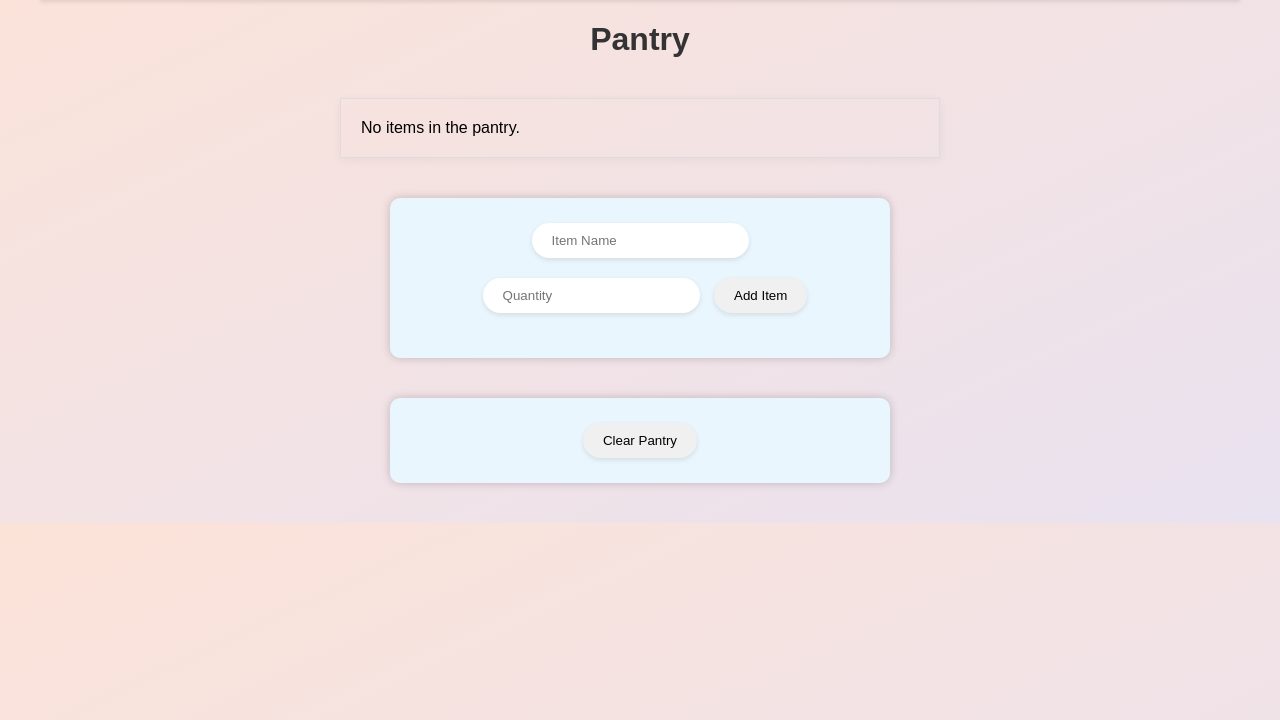
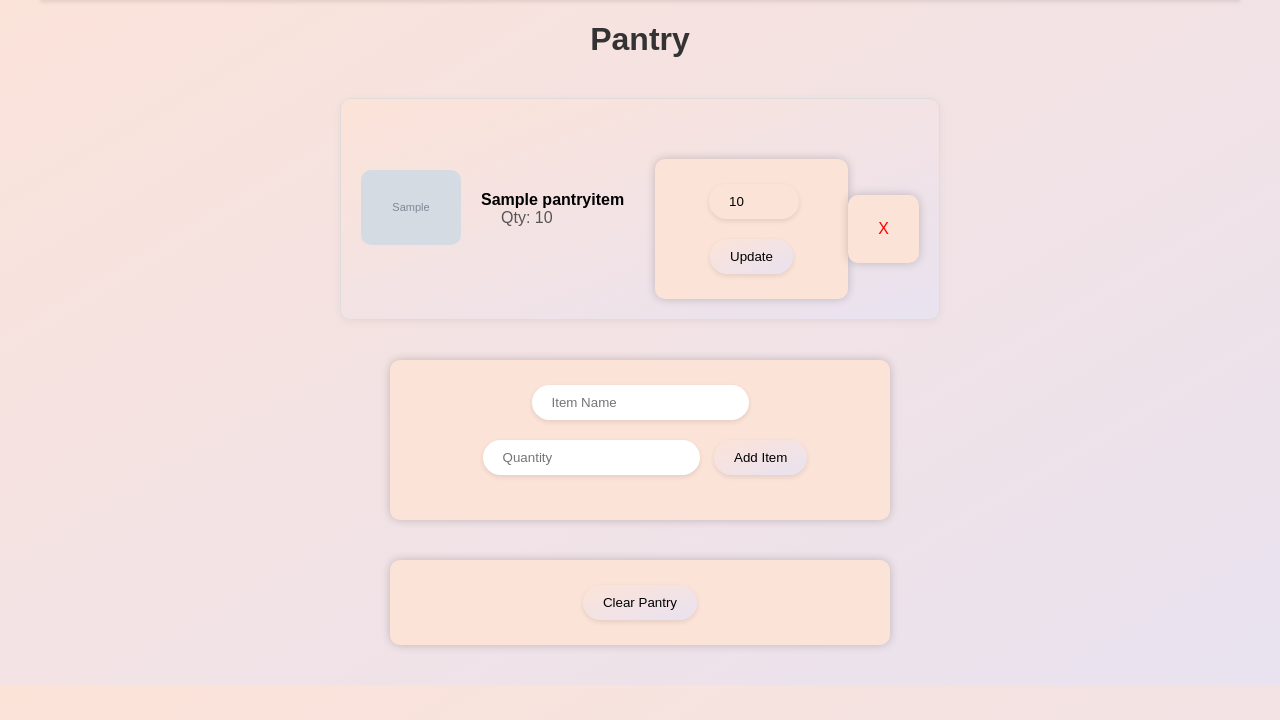
Before and after one commit to knight-jsol/MealPlannerApp, a Django app: page /pantry in a window 1280 px wide. Shown: the part 80-800 px from the top of the page. Run offline with Django 4.2, Linux system fonts and the light colour scheme; tables that the repository leaves empty hold one stand-in row (values such as "Sample post"); grey boxes marked "Sample" are stand-in pictures; parts of the project's set-up code (start-up, migrations or seed data) failed here and were passed over.

Commit message:
EDITS FOR PROFILE PAGE AND IMAGE GENERATOR

```diff
--- a/webpage/generate_image.py
+++ b/webpage/generate_image.py
@@ -1,6 +1,6 @@
 # import requests
 #
-# api_key = "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"
+# api_key = "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"
 # endpoint = "https://api.openai.com/v1/images/generations"
 #
 # headers = {
--- a/webpage/static/sheet.css
+++ b/webpage/static/sheet.css
@@ -1,6 +1,6 @@
 body {
     font-family: Arial, sans-serif;
-    background-color: #f0f0f0;
+    background-color: #FCE3D8;;
     margin: 0;
     padding: 20px;
 }
@@ -16,12 +16,12 @@ h1, h2 {
 .subheading {
     font-size: 16px;
     text-align: center;
-    color: #555;
+    color: #FCE3D8;
     margin-bottom: 25px; /* Added some space below the subheading for better spacing */
 }
 
 form {
-    background-color: #eaf6fd;
+    background-color: #FCE3D8;
     border-radius: 10px;
     padding: 25px;  /* Increased padding for a bit more spacious look */
     box-shadow: 0px 0px 10px rgba(0, 0, 0, 0.2);
--- a/webpage/templates/home.html
+++ b/webpage/templates/home.html
@@ -16,7 +16,8 @@
         <a href="{% url 'pantry' %}">Pantry</a>
         <a href="{% url 'cart' %}">Shopping Cart</a>
         <a href="{% url 'my_recipes' %}">My Recipes</a>
-        <a href="{% url 'forgot_password' %}">Forgot Password</a>
+        <a href="{% url 'profile' %}">Profile</a>
+
     </div>
 </main>
 {% endblock %}
--- a/webpage/templates/pantry.html
+++ b/webpage/templates/pantry.html
@@ -104,14 +104,55 @@
             border: none;
             box-shadow: 0 2px 5px rgba(0, 0, 0, 0.1);
             cursor: pointer;
-            background-color: #f0f0f0;
+            background: linear-gradient(to bottom right, #FCE3D8, #E9E2F0);
             transition: background-color 0.3s;
         }
 
         form input[type="submit"]:hover {
             background-color: #e0e0e0;
         }
-    </style>
+             .delete-button {
+        border: none;
+        background-color: transparent;
+        cursor: pointer;
+        color: red;
+        font-size: 16px;
+        padding: 0 5px;
+    }
+    .quantity-form {
+        display: inline-block;
+    }
+    .quantity-form input[type="number"] {
+        width: 50px;
+        margin-right: 5px;
+    }
+    .pantry-item-container {
+        background: linear-gradient(to bottom right, #FCE3D8, #E9E2F0);
+        border-radius: 10px;
+        padding: 10px;
+        margin-bottom: 10px;
+        display: flex;
+        align-items: center;
+    }
+       .quantity-form input[type="number"] {
+        width: 50px;
+        margin-right: 5px;
+        background-color: #FCE3D8; /* Set the background color to #FCE3D8 */
+        border: none;
+        padding: 10px 20px;
+        border-radius: 20px;
+    }
+
+    .quantity-form input[type="submit"] {
+        padding: 10px 20px;
+        border-radius: 20px;
+        border: none;
+        box-shadow: 0 2px 5px rgba(0, 0, 0, 0.1);
+        cursor: pointer;
+        background: linear-gradient(to bottom right, #FCE3D8, #E9E2F0);
+        transition: background-color 0.3s;
+    }
+</style>
 </head>
 
 <body>
@@ -125,20 +166,36 @@
 
     <h1>Pantry</h1>
 
-    <ul class="pantry-list">
+    <ul class="pantry-list" style="list-style: none; padding: 0;">
         {% for item in pantry_items %}
-            <li>
-                <div class="pantry-image">
+             <li class="pantry-item-container">
+                <!-- Image Display -->
+                <div class="pantry-image" style="flex: 0 0 100px; margin-right: 20px;">
                     {% if item.image_url %}
-                        <img src="{{ item.image_url }}" alt="{{ item.name }} Image">
+                        <img src="{{ item.image_url }}" alt="{{ item.name }} Image" style="max-width: 100%; height: auto; border-radius: 10px;">
                     {% else %}
-                        <img src="{% static 'path/to/default-no-image.jpg' %}" alt="No Image Available">
+                        <img src="{% static 'path/to/default-no-image.jpg' %}" alt="No Image Available" style="max-width: 100%; height: auto; border-radius: 10px;">
                     {% endif %}
                 </div>
-                <div>
-                    <span class="pantry-item">{{ item.name }}</span>
-                    <span class="pantry-quantity">Quantity: {{ item.quantity }}</span>
+
+                <!-- Item Name and Quantity Display -->
+                <div style="flex-grow: 1; margin-right: 10px;">
+                    <span class="pantry-item" style="font-weight: bold;">{{ item.name }}</span>
+                    <span class="pantry-quantity" style="color: #555;">Qty: {{ item.quantity }}</span>
                 </div>
+
+                <!-- Quantity Adjustment Form -->
+                <form class="quantity-form" action="{% url 'adjust_quantity' item.id %}" method="post">
+                    {% csrf_token %}
+                    <input type="number" name="quantity" value="{{ item.quantity }}" min="0">
+                    <input type="submit" value="Update">
+                </form>
+
+                <!-- Delete Button -->
+                <form action="{% url 'delete_item' item.id %}" method="post">
+                    {% csrf_token %}
+                    <button type="submit" class="delete-button">X</button>
+                </form>
             </li>
         {% empty %}
             <li>No items in the pantry.</li>
--- a/webpage/urls.py
+++ b/webpage/urls.py
@@ -12,5 +12,7 @@ urlpatterns = [
     path('home', views.home, name='home'),
     path('my_recipes', views.my_recipes, name='my_recipes'),
     path('profile', views.profile, name='profile'),
+    path('adjust_quantity/<int:item_id>/', views.adjust_quantity, name='adjust_quantity'),
+    path('delete_item/<int:item_id>/', views.delete_item, name='delete_item'),
 
 ]
--- a/webpage/utils.py
+++ b/webpage/utils.py
@@ -8,7 +8,7 @@ import numpy as np
 from PIL import Image
 
 def generate_image(prompt):
-    api_key = "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"
+    api_key = "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"
     endpoint = "https://api.openai.com/v1/images/generations"
 
     headers = {
--- a/webpage/views.py
+++ b/webpage/views.py
@@ -10,6 +10,8 @@ from django.shortcuts import render, redirect
 from .forms import PantryItemForm
 from django.views.decorators.http import require_POST
 from .utils import generate_image
+from django.shortcuts import get_object_or_404
+
 
 
 def login_view(request):
@@ -55,8 +57,7 @@ def create_recipe(request):
 
 def pantry(request):
     pantry_items = PantryItem.objects.all()
-    context = {'pantry_items': pantry_items}
-    return render(request, 'pantry.html')
+    return render(request, 'pantry.html', {'pantry_items': pantry_items})
 
 
 def forgot_password(request):
@@ -103,6 +104,20 @@ def clear_pantry(request):
     PantryItem.objects.all().delete()  # This deletes all PantryItem objects from the database
     return redirect('add_pantry_item')  # Redirect back to the pantry list page
 
+def adjust_quantity(request, item_id):
+    item = get_object_or_404(PantryItem, id=item_id)
+    if request.method == 'POST':
+        item.quantity = request.POST.get('quantity')
+        item.save()
+        return redirect('pantry')  # Redirect to the pantry page
+    # Handle case for GET or other methods if needed
+
+def delete_item(request, item_id):
+    if request.method == 'POST':
+        item = get_object_or_404(PantryItem, id=item_id)
+        item.delete()
+        return redirect('pantry')  # Redirect to the pantry page
+
 
 def cart(request):
     return render(request, 'cart.html')
```
Also changed, not shown: db.sqlite3.
